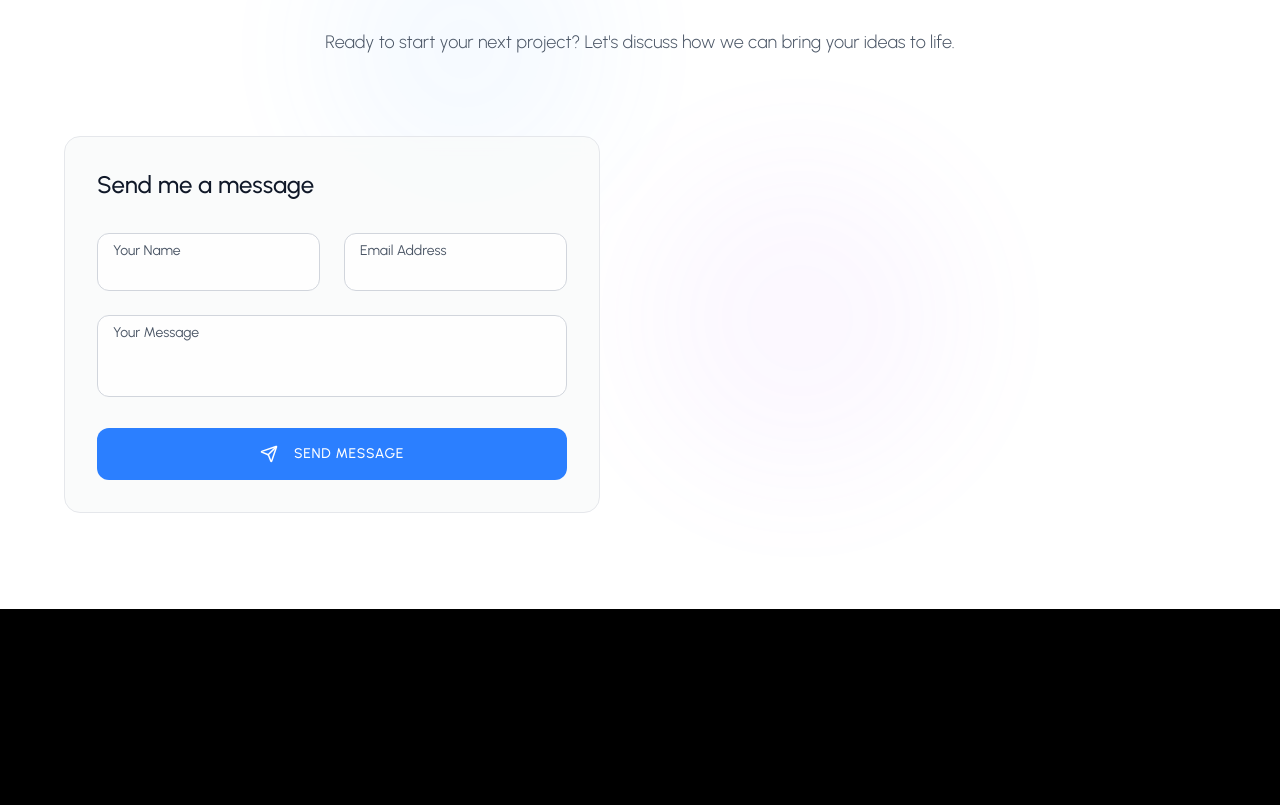
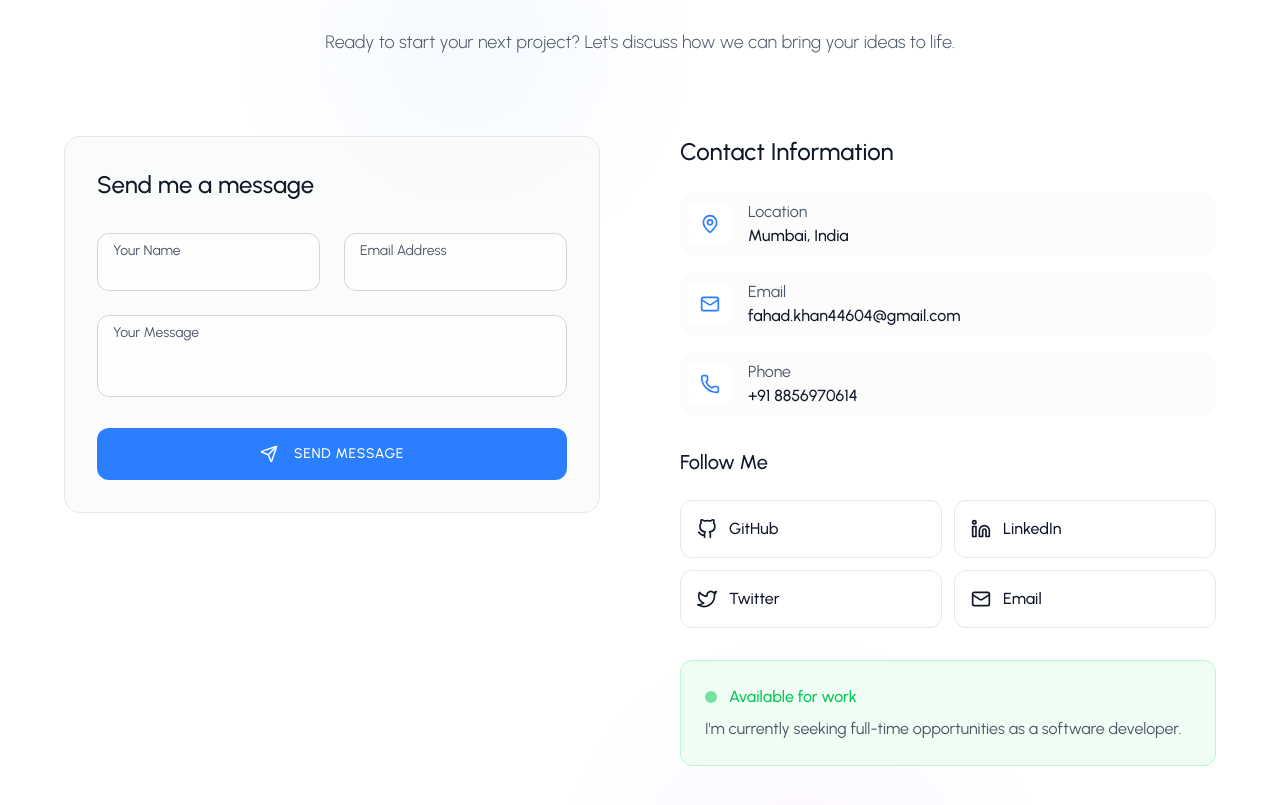
Before and after one commit to FahadKhan99/portfolio, a React (Vite) app in the folder frontend/: page / in a window 1280 px wide. Shown: the part 5500-6305 px from the top of the page. Built offline with nearby package versions, Linux system fonts and the light colour scheme.

Commit message:
feat(contact-section): add CTA to schedule a call

```diff
--- a/frontend/src/components/sections/ContactSection.tsx
+++ b/frontend/src/components/sections/ContactSection.tsx
@@ -170,7 +170,110 @@ const ContactSection = () => {
               </div>
             </motion.div>
           </motion.div>
+
+          {/* contact info & social links */}
+          <motion.div
+            initial="hidden"
+            animate={isInView ? "visible" : "hidden"}
+            variants={containerVariants}
+            className="space-y-8"
+          >
+            {/* contact information */}
+            <motion.div variants={itemVariants}>
+              <h3 className="text-2xl font-medium mb-6">Contact Information</h3>
+              <div className="space-y-4">
+                {CONTACT_INFO.map((info, index) => {
+                  return (
+                    <motion.div
+                      key={index}
+                      variants={itemVariants}
+                      whileHover={{ x: 4 }}
+                      className="p-2 flex items-center space-x-4 rounded-xl bg-gray-50/50 hover:bg-gray-100/50 dark:bg-gray-800/30 dark:hover:bg-gray-800/50 transition-all duration-300"
+                    >
+                      <div className="p-3 rounded-lg bg-white dark:bg-gray-700">
+                        <info.icon
+                          size={20}
+                          className="text-blue-500 dark:text-blue-400"
+                        />
+                      </div>
+
+                      <div>
+                        <div className="text-gray-600 dark:text-gray-500">
+                          {info.label}
+                        </div>
+                        <div className="font-medium">{info.value}</div>
+                      </div>
+                    </motion.div>
+                  );
+                })}
+              </div>
+            </motion.div>
+
+            {/* social links */}
+            <motion.div variants={itemVariants}>
+              <h3 className="text-xl font-medium mb-6">Follow Me</h3>
+              <div className="grid grid-cols-2 gap-3">
+                {SOCIAL_LINKS.map((social) => (
+                  <motion.a
+                    key={social.name}
+                    href={social.url}
+                    target="_blank"
+                    rel="noopener noreferrer"
+                    whileHover={{ scale: 1.05, y: -2 }}
+                    whileTap={{ scale: 0.95 }}
+                    className={`flex items-center space-x-3 p-4 rounded-xl border bg-white/80 border-gray-200 hover:border-gray-300 dark:bg-gray-800/50 dark:border-gray-700 dark:hover:bg-gray-600 ${social.bgColor} ${social.color}`}
+                  >
+                    <social.icon size={20} />
+                    <span className="font-medium">{social.name}</span>
+                  </motion.a>
+                ))}
+              </div>
+            </motion.div>
+
+            {/* availability status */}
+            <motion.div
+              variants={itemVariants}
+              className="p-6 rounded-xl border bg-green-50 border-green-200 dark:bg-green-500/10 dark:border-green-500/20"
+            >
+              <div className="flex items-center space-x-3 mb-2">
+                <div className="w-3 h-3 rounded-full bg-green-500 animate-pulse" />
+                <span className="text-green-500 font-medium">
+                  Available for work
+                </span>
+              </div>
+              <p className="text-gray-600 dark:text-gray-400">
+                I'm currently seeking full-time opportunities as a software
+                developer.
+              </p>
+            </motion.div>
+          </motion.div>
         </div>
+
+        {/* Bottom CTA */}
+        <motion.div
+          initial="hidden"
+          animate={isInView ? "visible" : "hidden"}
+          variants={containerVariants}
+          className="text-center mt-20"
+        >
+          <motion.div
+            variants={itemVariants}
+            className="max-w-2xl mx-auto p-8 rounded-2xl border dark:bg-gray-800/30 dark:border-gray-700 bg-gray-50/50 border-gray-200"
+          >
+            <h3 className="text-xl font-medium mb-4">Prefer a quick call?</h3>
+            <p className="mb-6 text-gray-600 dark:text-gray-400">
+              Sometimes, a conversation says more than a thousand messages. Feel
+              free to schedule a call — I'd love to connect and discuss further.
+            </p>
+            <motion.button
+              whileHover={{ y: -2, scale: 1.05 }}
+              whileTap={{ scale: 1.08 }}
+              className="px-6 py-3 rounded-full border font-medium transition-all border-gray-300 hover:text-blue-600 hover:border-blue-500 dark:border-gray-600  dark:hover:text-blue-400"
+            >
+              Schedule a Call
+            </motion.button>
+          </motion.div>
+        </motion.div>
       </div>
 
       <SuccessModel showSuccess={showSuccess} setShowSuccess={setShowSuccess} />
```
